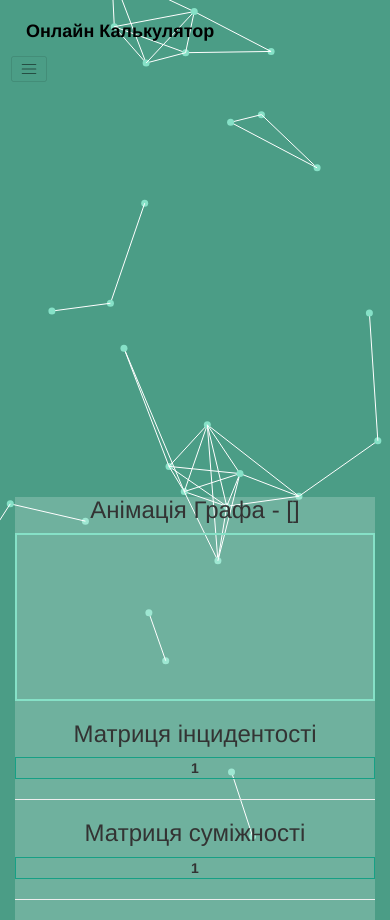
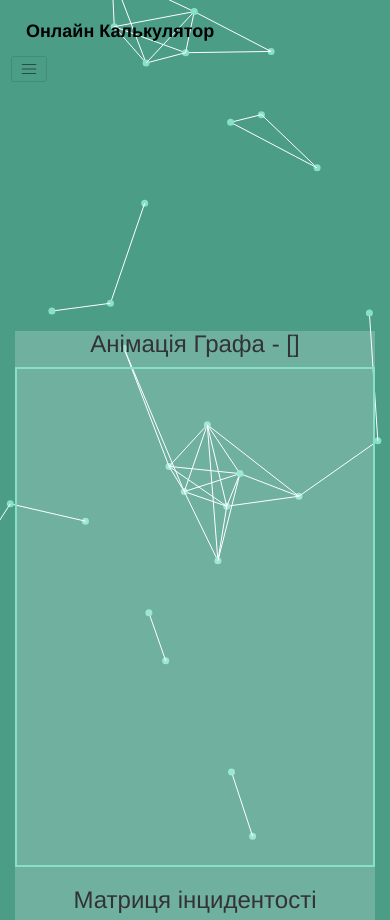
Before and after one commit to SophiaZhyrovetska/computer-project, a Django app: template graph/templates/add_home.html in a window 390 px wide. Shown: the top 920 px of the page. Run offline with Django 3.2, Linux system fonts and the light colour scheme; the template is opened without the code that fills it: most values are stand-ins (such as "Sample title", 1, 10 or a date in 2020); lists and menus that the app fills with data are empty; some libraries are stand-ins or nearby versions.

Commit message:
responsive change

```diff
--- a/graph/templates/add_home.html
+++ b/graph/templates/add_home.html
@@ -11,7 +11,7 @@
                     <div class="col-lg-8">
                         <div style="display: block ; background-color: rgba(255,255,255,0.2)">
                             <h3> Анімація Графа - {{ graph_lst }}</h3>
-                            <div id="canvas" style=" border: 2px solid #86e1c7;"></div>
+                            <div id="canvas" style=" height: 500px; border: 2px solid #86e1c7;"></div>
                             <h3>Матриця інцидентості</h3>
                             <table style="width:100%;">
                                 {% for item in matrix_incidence_undirected %}
```
